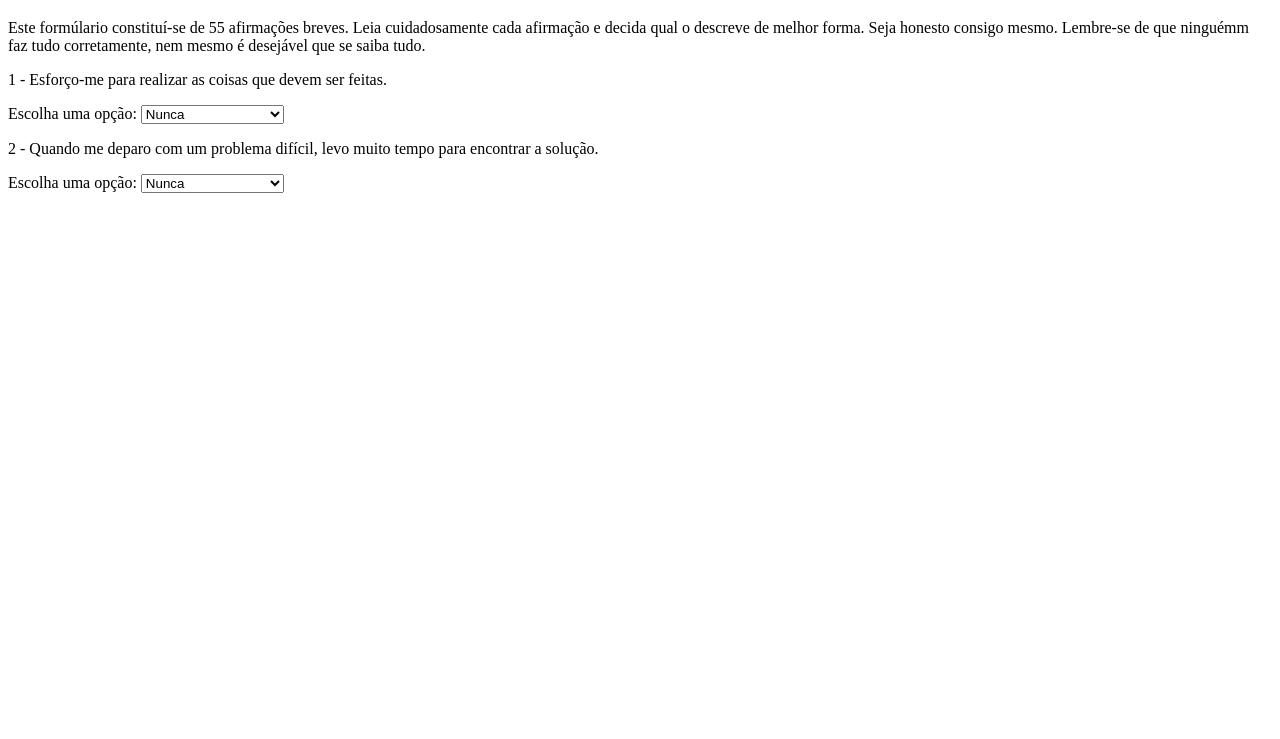
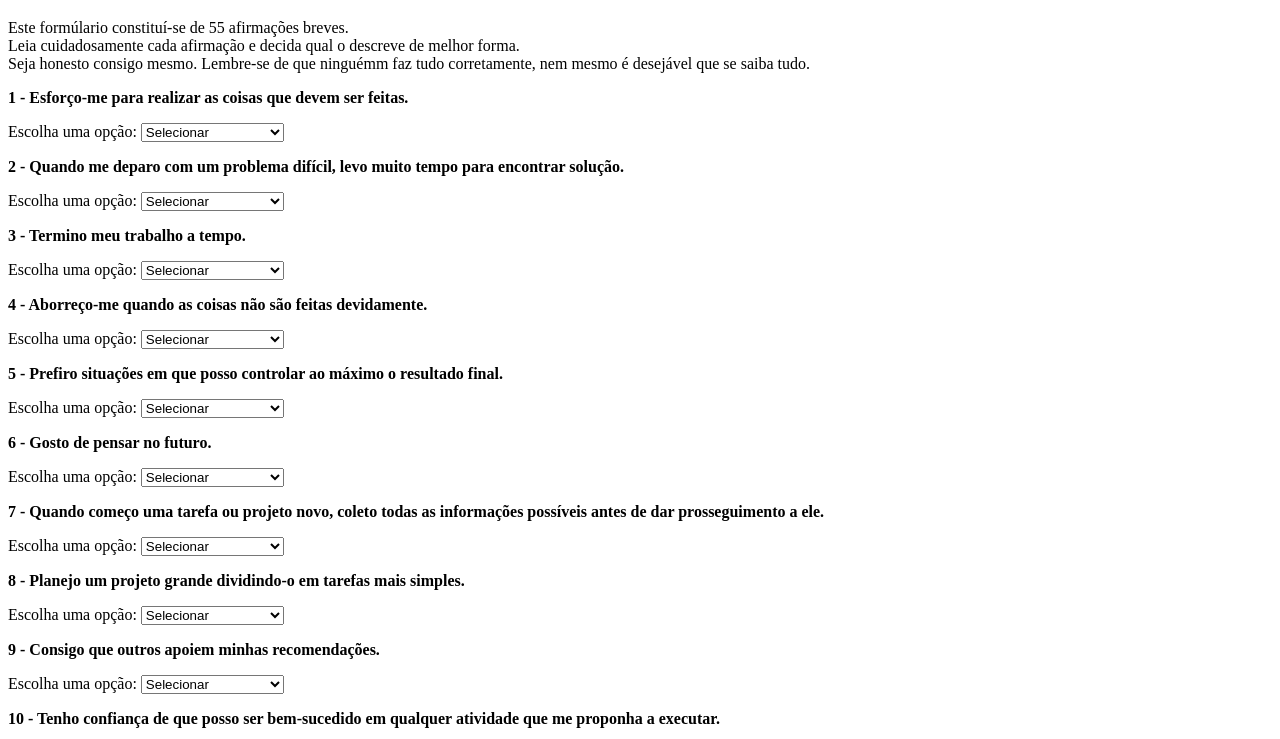
Before and after one commit to Tashima42/empreendedorismo-utfpr, a plain HTML site: page index.html in a window 1280 px wide. Shown: the part 61-800 px from the top of the page. Drawn offline with Linux system fonts and the light colour scheme.

Commit message:
add caes js form builder

```diff
--- a/form-builder.js
+++ b/form-builder.js
@@ -0,0 +1,91 @@
+buildQuestions(caesForm.questions)
+
+function calculateResult() {
+  const answers = []
+  for (let i = 0; i < caesForm.questions.length; i++) {
+    const { value } = document.getElementById(`question-select-${i}`)
+    console.log("value: ", value)
+    if (value == "0") {
+      alert(`Erro: nenhum valor selecionado na questão ${i + 1}`)
+      return
+    }
+    answers.push(parseInt(value))
+  }
+  console.log(answers)
+  console.log(caesForm.calculateResult(answers))
+}
+
+function buildQuestions(questions) {
+  const questionsContainer = document.getElementById("questions")
+  for (let i = 0; i < questions.length; i++) {
+    questionsContainer.appendChild(buildQuestion(i, i + 1 + " - " + questions[i]))
+  }
+}
+
+
+function buildQuestion(formId, titleText) {
+  const container = document.createElement("div")
+  container.classList.add("question-container")
+  container.id = `question-container-${formId}`
+
+  const title = document.createElement("p")
+  title.classList.add("question-title")
+  const titleB = document.createElement("b")
+  title.id = `question-title-${formId}`
+  titleB.appendChild(document.createTextNode(titleText))
+  title.appendChild(titleB)
+
+  const label = document.createElement("label")
+  label.classList.add("question-label")
+  label.appendChild(document.createTextNode("Escolha uma opção: "))
+  label.setAttribute("for", `question-select-${formId}`)
+  label.id = `question-label-${formId}`
+
+  const select = document.createElement("select")
+  select.classList.add("question-select")
+  select.id = `question-select-${formId}`
+
+  const optionSelecionar = document.createElement("option")
+  optionSelecionar.classList.add("question-option")
+  optionSelecionar.setAttribute("value", "0")
+  optionSelecionar.appendChild(document.createTextNode("Selecionar"))
+  optionSelecionar.id = `question-option-0-${formId}`
+  const optionNunca = document.createElement("option")
+  optionNunca.classList.add("question-option")
+  optionNunca.setAttribute("value", "1")
+  optionNunca.appendChild(document.createTextNode("Nunca"))
+  optionNunca.id = `question-option-1-${formId}`
+  const optionRaramente = document.createElement("option")
+  optionRaramente.classList.add("question-option")
+  optionRaramente.setAttribute("value", "2")
+  optionRaramente.appendChild(document.createTextNode("Raramente"))
+  optionRaramente.id = `question-option-2-${formId}`
+  const optionAlgumas = document.createElement("option")
+  optionAlgumas.classList.add("question-option")
+  optionAlgumas.setAttribute("value", "3")
+  optionAlgumas.appendChild(document.createTextNode("Algumas vezes"))
+  optionAlgumas.id = `question-option-3-${formId}`
+  const optionMaioria = document.createElement("option")
+  optionMaioria.classList.add("question-option")
+  optionMaioria.setAttribute("value", "4")
+  optionMaioria.appendChild(document.createTextNode("A maioria das vezes"))
+  optionMaioria.id = `question-option-4-${formId}`
+  const optionSempre = document.createElement("option")
+  optionSempre.classList.add("question-option")
+  optionSempre.setAttribute("value", "5")
+  optionSempre.appendChild(document.createTextNode("Sempre"))
+  optionSempre.id = `question-option-5-${formId}`
+
+  select.appendChild(optionSelecionar)
+  select.appendChild(optionNunca)
+  select.appendChild(optionRaramente)
+  select.appendChild(optionAlgumas)
+  select.appendChild(optionMaioria)
+  select.appendChild(optionSempre)
+
+  container.appendChild(title)
+  container.appendChild(label)
+  container.appendChild(select)
+
+  return container
+}
--- a/index.html
+++ b/index.html
@@ -1,37 +1,26 @@
 <!DOCTYPE html>
 <html lang="pt-br">
+
 <head>
-    <meta charset="UTF-8">
-    <meta name="viewport" content="width=device-width, initial-scale=1.0">
-    <title>Empreendedorismo UTFPR</title>
+  <meta charset="UTF-8">
+  <meta name="viewport" content="width=device-width, initial-scale=1.0">
+  <title>Empreendedorismo UTFPR</title>
 </head>
+
 <body>
-    <h1>Auto avaliação da CAES - Características empreendedoras</h1>
-    <p>Este formúlario constituí-se de 55 afirmações breves. Leia cuidadosamente cada afirmação e decida qual o descreve de melhor forma. Seja honesto consigo mesmo. Lembre-se de que ninguémm faz tudo corretamente, nem mesmo é desejável que se saiba tudo.</p>
-    <p>1 - Esforço-me para realizar as coisas que devem ser feitas. </p>
-    <label for="frequencia">Escolha uma opção:</label>
-    <select>
-        <option>Nunca</option>
-        <option>Raramente</option>
-        <option>Algumas vezes</option>
-        <option>A maioria das vezes</option>
-        <option>Sempre</option>
-    </select>
-    <p>2 - Quando me deparo com um problema difícil, levo muito tempo para encontrar a solução.</p>
-    <label for="frequencia">Escolha uma opção:</label>
-    <select>
-        <option>Nunca</option>
-        <option>Raramente</option>
-        <option>Algumas vezes</option>
-        <option>A maioria das vezes</option>
-        <option>Sempre</option>
-    </select>
+  <h1>Auto avaliação da CAES - Características empreendedoras</h1>
 
+  <p>Este formúlario constituí-se de 55 afirmações breves.<br>
+    Leia cuidadosamente cada afirmação e decida qual o descreve de melhor forma.<br>
+    Seja honesto consigo mesmo. Lembre-se de que ninguémm faz tudo corretamente, nem mesmo é desejável que se saiba
+    tudo.
+  </p>
+  <div id="questions">
 
+  </div>
+  <button onclick="calculateResult()">cacular resultado</button>
+  <script src="./form.js"></script>
+  <script src="./form-builder.js"></script>
+</body>
 
-
-
-
-
-</body>
 </html>
```
